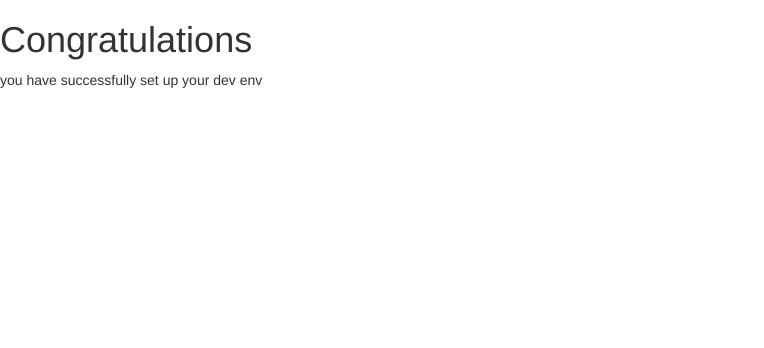
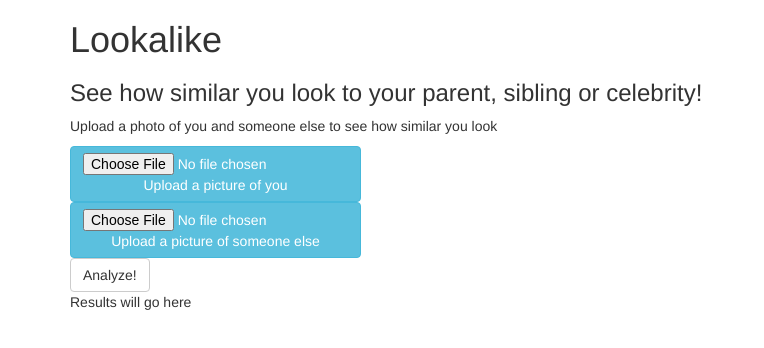
Before and after one commit to knkov/MSA2016-WebApp, a website: page index.html in a window 1280 px wide. Shown: the whole page, without its empty margins (0-764 px from the left). Drawn offline with nearby package versions, Linux system fonts and the light colour scheme.

Commit message:
basic html added

```diff
--- a/index.html
+++ b/index.html
@@ -1,7 +1,7 @@
 <!DOCTYPE html>
 
 <head>
-     <title>Open Bar</title>
+     <title>Lookalike App</title>
         <!--Boostrap's CSS-->
         <link rel="stylesheet" type="text/css" href="./node_modules/bootstrap/dist/css/bootstrap.min.css">
         <!--Custom CSS-->
@@ -13,10 +13,47 @@
 </head>
 
 <body>
-    <h1>Congratulations</h1>
-    <p> you have successfully set up your dev env </p>
+    <div class="container" id="page-container">  <!--container for whole page-->
 
-<script src="./js/main.js"></script>
+         <div id ="top-header">
+        <h1 id="app-name">Lookalike</h1>
+        </div>  <!--end of Page Header Div-->
+
+        <div id ="top-message">
+        <h3 id ="page-header">See how similar you look to your parent, sibling or celebrity!</h3>
+        <p id ="instruct"> Upload a photo of you and someone else to see how similar you look</p>
+        </div>  <!--end of Top message Div-->
+
+
+        <div id="photo_area">
+        <div class="btn-wrapper">
+                <label class="btn btn-info" for="my-file-selector1"> <!--First photo upload -->
+                    <input id="my-file-selector1" type="file">
+                    Upload a picture of you
+                </label>
+
+            </div>
+
+
+
+
+            <div class="btn-wrapper">
+                <label class="btn btn-info" for="my-file-selector2"> <!-- Second photo upload -->
+                    <input id="my-file-selector2" type="file">
+                    Upload a picture of someone else
+                </label>
+
+            </div>
+
+            <div class ="btn-wrapper">
+                <button type="button" class="btn btn-default" id="analyse">Analyze!</button>
+                </div>
+            <div id ="results">Results will go here</div>
+        </div> <!-- end of photo area div>
+    </div>
+    <!--end of page-container div-->
+
+    <script src="./js/main.js"></script>
 </body>
 
 </html>
```
Also changed, not shown: js/main.ts (added, +26 -0 lines).
